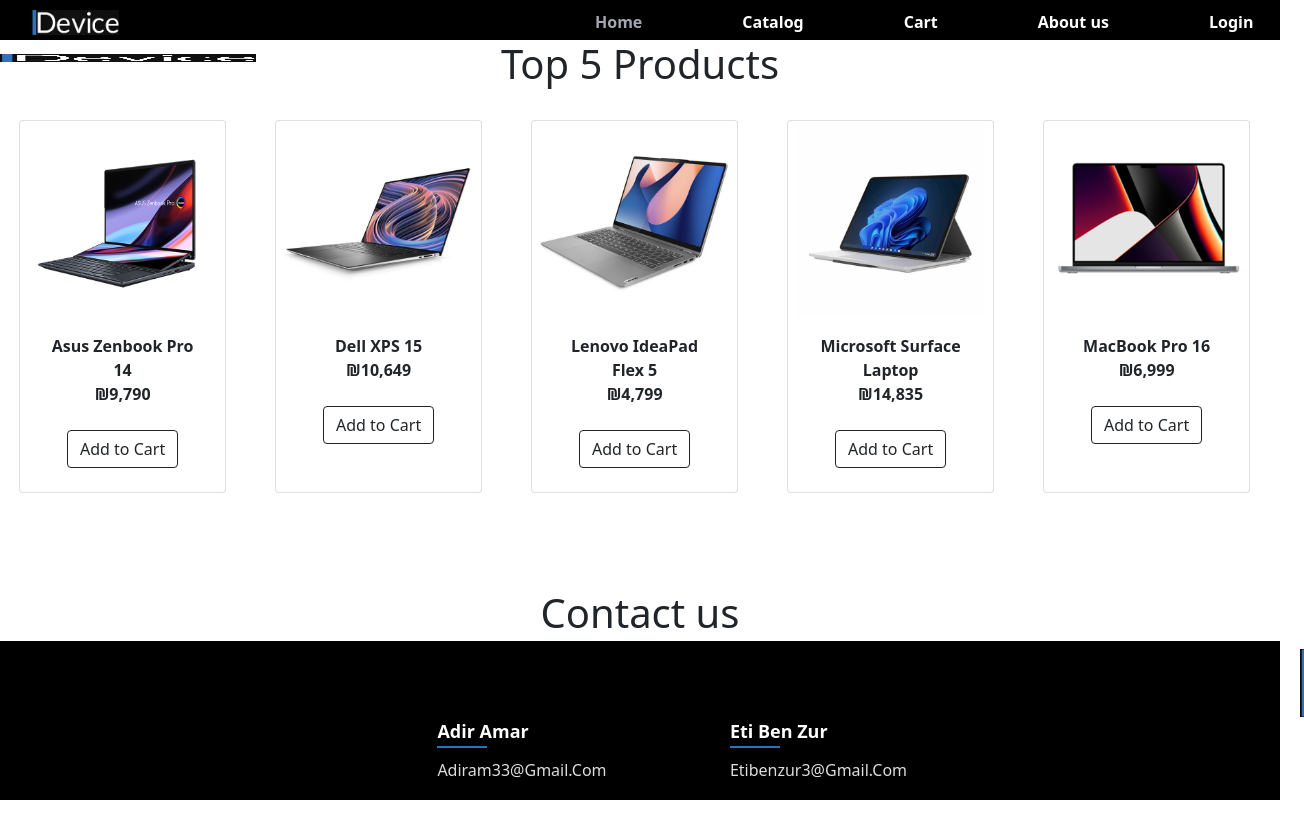
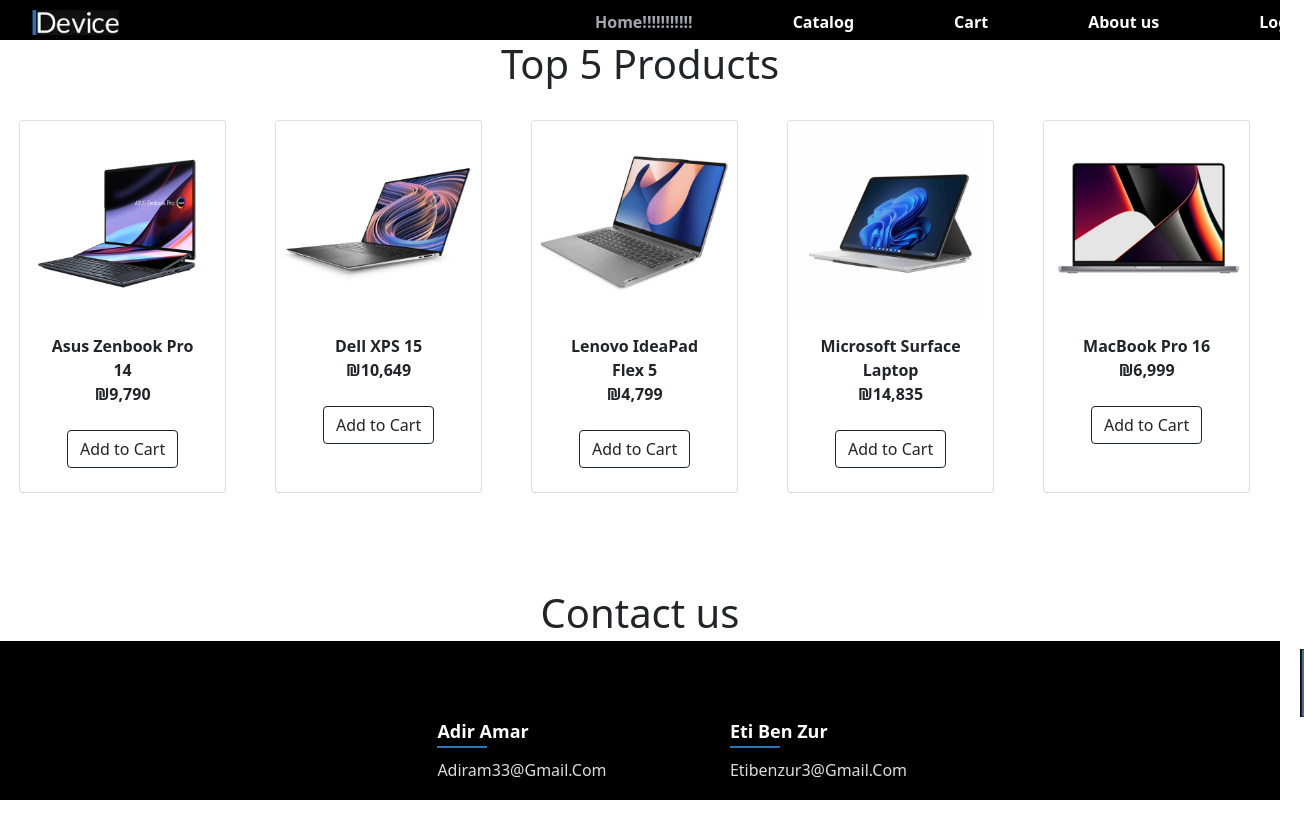
Before and after one commit to adiram1/iDevice-Project, an Angular app: page /home in a window 1280 px wide. Shown: the top 838 px of the page, 1304 px wide, since content can reach past the window. Built offline with nearby package versions, Linux system fonts and the light colour scheme; data requests are answered from the project's data file.

Commit message:
Update logo path to absolute URL

```diff
--- a/src/app/navbar/navbar.component.html
+++ b/src/app/navbar/navbar.component.html
@@ -4,7 +4,7 @@
         <img src="{{logo}}" class="logo">
     </li>
     <li><a routerLink="home" routerLinkActive="active-link" class="link">
-        Home</a></li>
+        Home!!!!!!!!!!!</a></li>
     <li><a routerLink="catalog" routerLinkActive="active-link" class="link">
         Catalog</a></li>
     <li><a routerLink="cart" routerLinkActive="active-link" class="link">
@@ -28,5 +28,4 @@
         </li>
     </ng-template>
   </ul>
-  <img src="{{logo}}" class="logo">
 </div>
```
